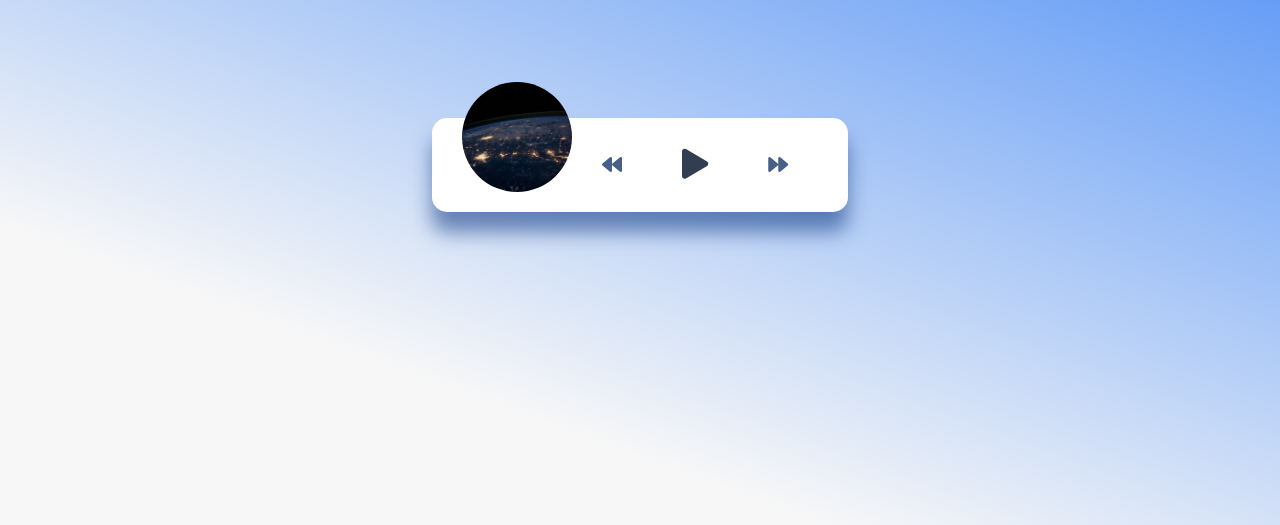
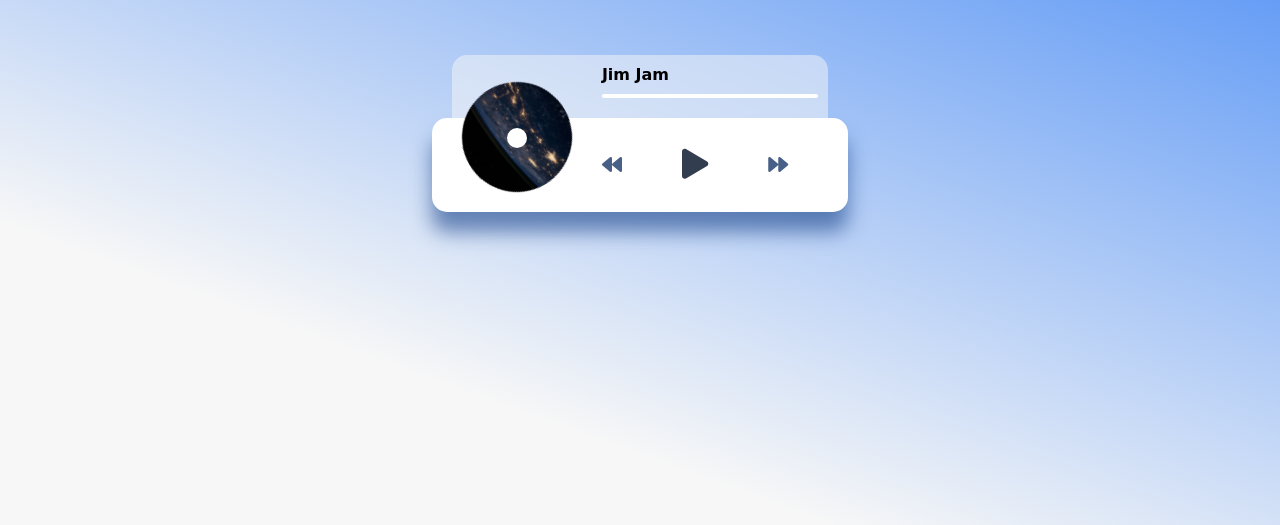
Before and after one commit to Feevah/Music-Player, a plain HTML site: page index.html in a window 1280 px wide. Shown: the part 275-800 px from the top of the page. Drawn offline with Linux system fonts and the light colour scheme; a web font is replaced by a local one.

Commit message:
progressBar

```diff
--- a/index.html
+++ b/index.html
@@ -10,9 +10,9 @@
 <body>
     <h1>Music Player</h1>
 
-    <div class="music-container" id="music-container">
+    <div class="music-container play" id="music-container">
         <div class="music-info">
-            <h4 id="title"></h4>
+            <h4 id="title">Jim Jam</h4>
             <div class="progress-container" id="progress-container">
                 <div class="progress" id="progress">
                 </div>
--- a/style.css
+++ b/style.css
@@ -22,6 +22,18 @@ body {
 .image-container {
 	position: relative;
 	width: 110px;
+}
+
+.image-container::after {
+	content: "";
+	background-color: #fff;
+	border-radius: 50%;
+	position: absolute;
+	bottom: 100%;
+	left: 50%;
+	width: 20px;
+	height: 20px;
+	transform: translate(-50%, 50%);
 }
 
 .image-container img {
@@ -85,3 +97,43 @@ body {
 .action-btn:focus {
 	outline: none;
 }
+
+.music-info {
+	background-color: rgba(247, 247, 247, 0.5);
+	border-radius: 15px 15px 0 0;
+	position: absolute;
+	width: calc(100% - 40px);
+	padding: 10px 10px 10px 150px;
+	top: 0;
+	left: 20px;
+	transform: translateY(0%);
+	opacity: 0;
+	transition: transform 0.3s ease in, opacity 0.3s ease-in;
+	z-index: 0;
+}
+
+.music-container.play .music-info {
+	opacity: 1;
+	transform: translateY(-100%);
+}
+
+.music-info h4 {
+	margin: 0;
+}
+
+.progress-container {
+	background: #fff;
+	border-radius: 5px;
+	cursor: pointer;
+	margin: 10px 0;
+	height: 4px;
+	width: 100%;
+}
+
+.progress {
+	background-color: rgba(26, 69, 138, 0.6);
+	border-radius: 5px;
+	height: 100%;
+	width: 0%;
+	transition: width .1s linear;
+}
```
